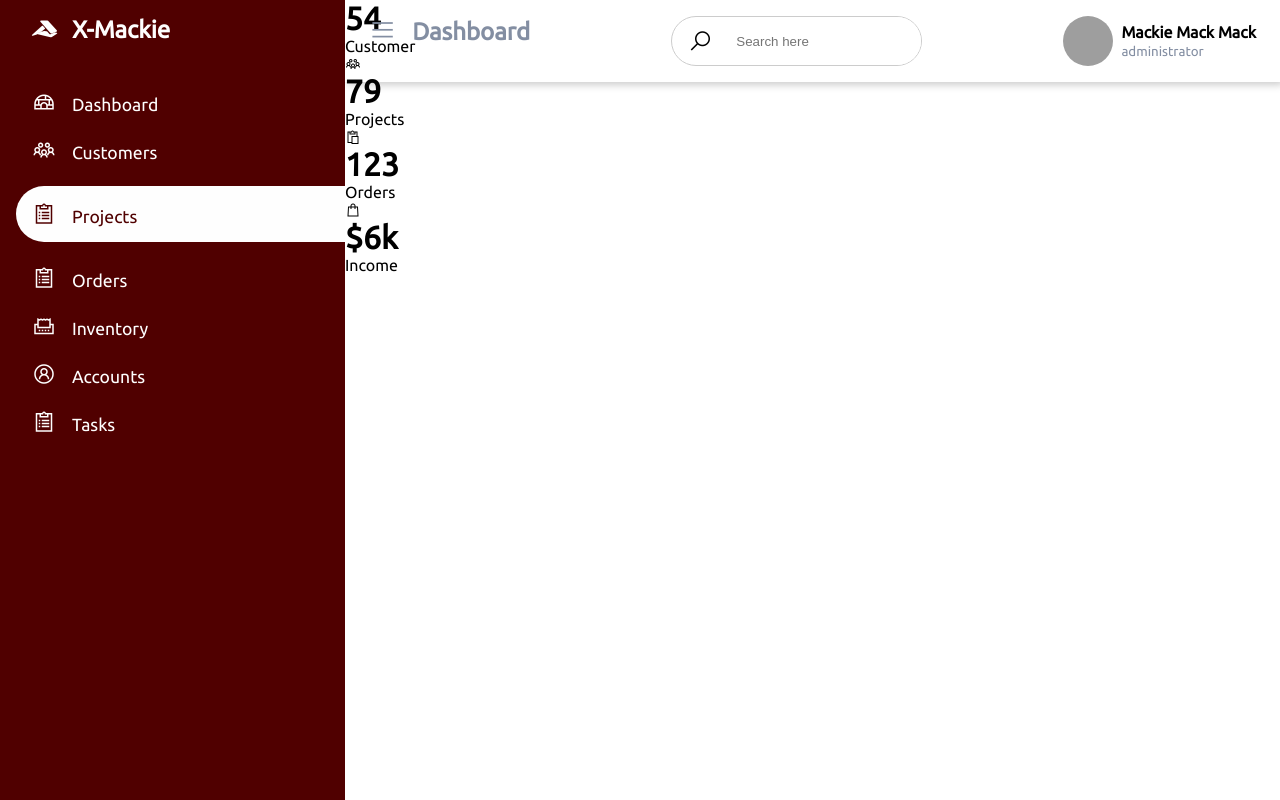
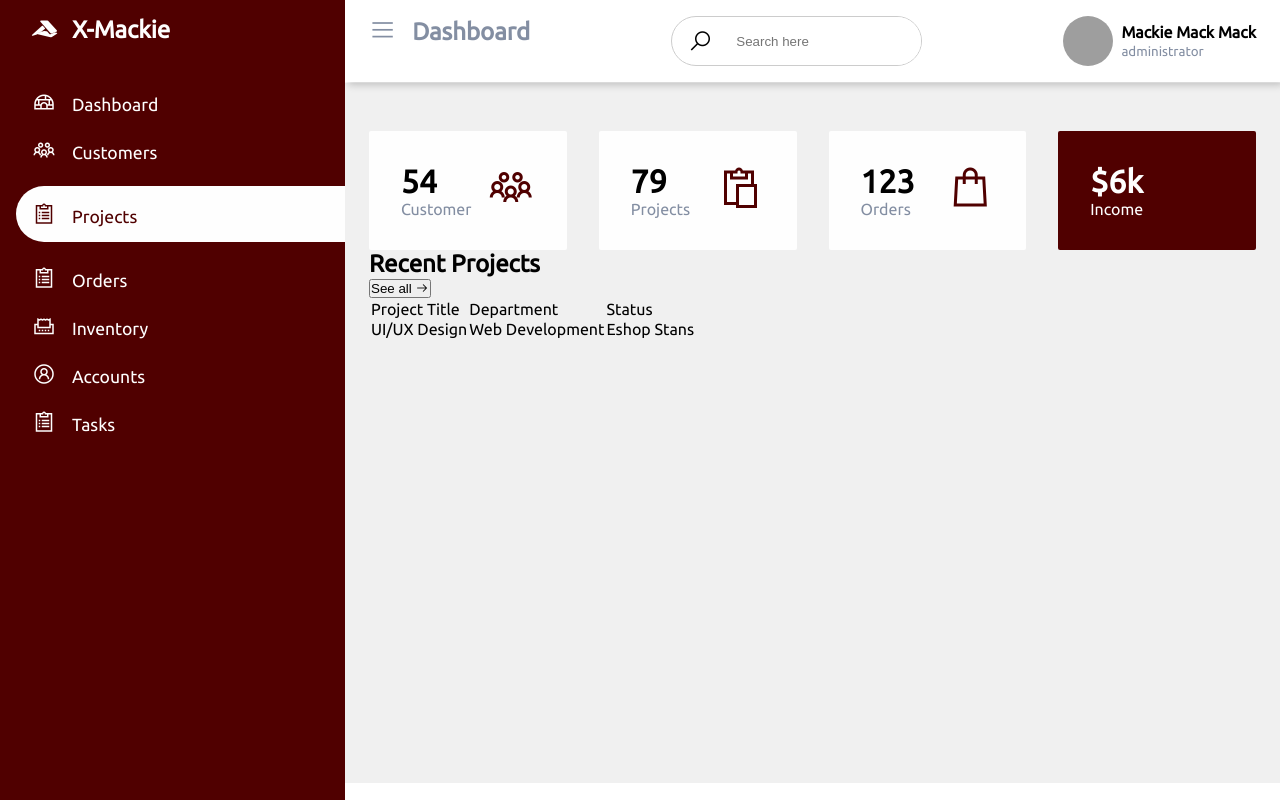
Before and after one commit to AndresLong01/react-admin-dash, a React (Create React App) app: page / in a window 1280 px wide. Built offline with nearby package versions, Linux system fonts and the light colour scheme; grey boxes are pictures that could not be loaded.

Commit message:
navbar mostly done

```diff
--- a/src/App.css
+++ b/src/App.css
@@ -135,3 +135,44 @@ header label span {
 }
 
 /* content section  */
+
+main {
+  margin-top: 83px;
+  padding: 2rem 1.5rem;
+  background: #f0f0f0;
+  min-height: calc(100vh - 100px);
+}
+
+.cards {
+  display: grid;
+  grid-template-columns: repeat(4, 1fr);
+  grid-gap: 2rem;
+  margin-top: 1rem;
+}
+
+.card-single {
+  display: flex;
+  justify-content: space-between;
+  background: #fefefe;
+  padding: 2rem;
+  border-radius: 2px;
+}
+
+.card-single div:last-child span {
+  font-size: 3rem;
+  color: var(--main-color);
+}
+
+.card-single div:first-child span {
+  color: var(--text-grey)
+}
+
+.card-single:last-child{
+  background: var(--main-color);
+}
+
+.card-single:last-child h1,
+.card-single:last-child div:first-child span,
+.card-single:last-child div:last-child span {
+  color: #fefefe
+}
--- a/src/components/Content/index.js
+++ b/src/components/Content/index.js
@@ -11,6 +11,7 @@ const Content = () => {
   //       console.log(res.data.sprites.front_default)
   //     })
   // }
+
   return (
     <div className="main-content">
       <header>
@@ -80,6 +81,42 @@ const Content = () => {
           </div>
 
         </div>
+
+        <div className="recent-grid">
+          <div className="projects">
+            <div className="card">
+              <div className="card-header">
+                <h2>Recent Projects</h2>
+
+                <button>See all <span className="las la-arrow-right"></span></button>
+              </div>
+
+              <div className="card-body">
+                <table>
+                  <thead>
+                    <tr>
+                      <td>Project Title</td>
+                      <td>Department</td>
+                      <td>Status</td>
+                    </tr>
+                  </thead>
+                  <tbody>
+                    <tr>
+                      <td>UI/UX Design</td>
+                      <td>Web Development</td>
+                      <td>Eshop Stans</td>
+                    </tr>
+                  </tbody>
+                </table>
+              </div>
+            </div>
+          </div>
+
+          <div className="customers">
+
+          </div>
+
+        </div>
       </main>
     </div>
   )
```
